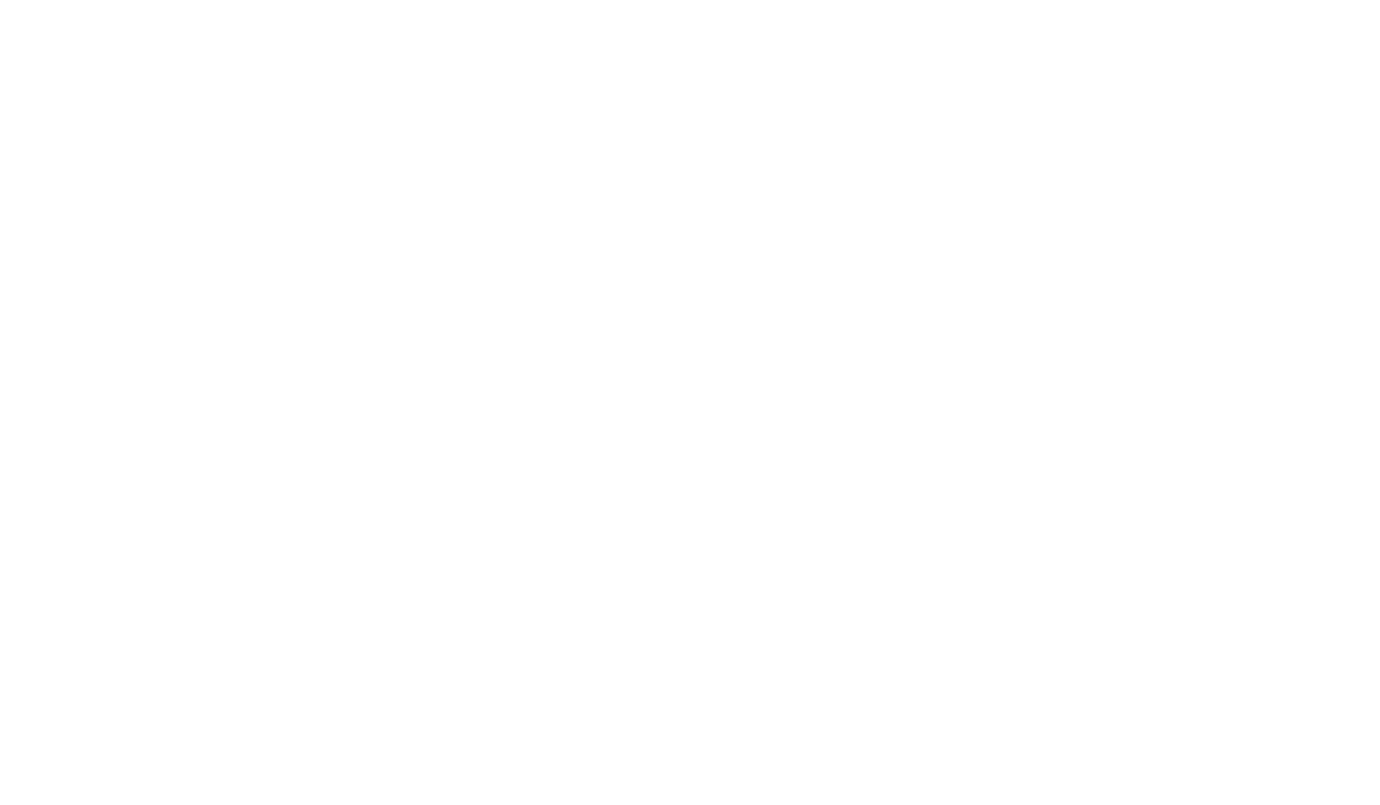
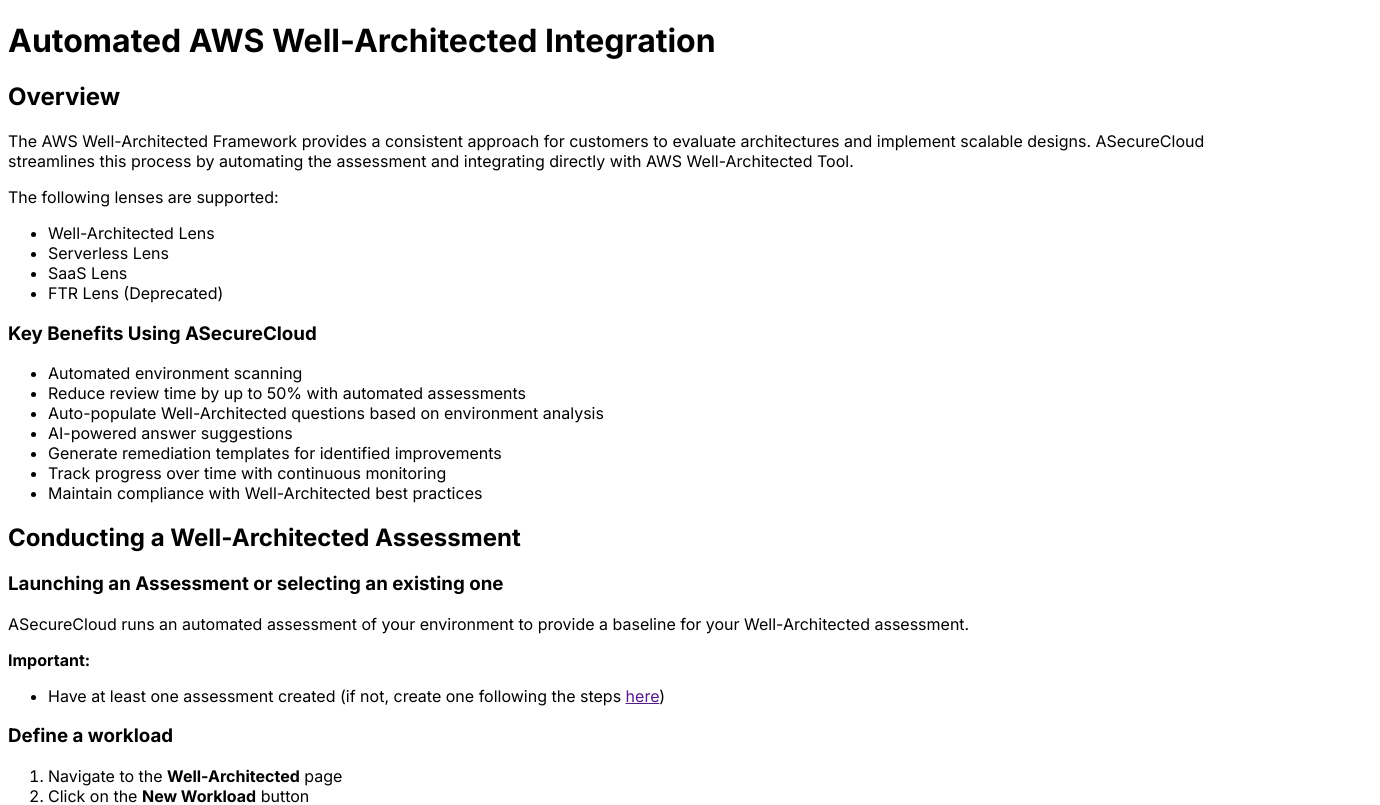
Before and after one commit to asecurecloud/documentation, a Next.js app: page /wellArchitected in a window 1280 px wide. Shown: the top 805 px of the page, 1380 px wide, since content can reach past the window. Built offline with nearby package versions, Linux system fonts and the light colour scheme.

Commit message:
updated images

```diff
--- a/pages/wellArchitected/index.mdx
+++ b/pages/wellArchitected/index.mdx
@@ -0,0 +1,59 @@
+# Automated AWS Well-Architected Integration
+
+## Overview
+
+
+The AWS Well-Architected Framework provides a consistent approach for customers to evaluate architectures and implement scalable designs.
+ASecureCloud streamlines this process by automating the assessment and integrating directly with AWS Well-Architected Tool.
+
+The following lenses are supported:
+
+- Well-Architected Lens
+- Serverless Lens
+- SaaS Lens
+- FTR Lens (Deprecated)
+
+### Key Benefits Using ASecureCloud
+
+- Automated environment scanning
+- Reduce review time by up to 50% with automated assessments
+- Auto-populate Well-Architected questions based on environment analysis
+- AI-powered answer suggestions
+- Generate remediation templates for identified improvements
+- Track progress over time with continuous monitoring
+- Maintain compliance with Well-Architected best practices
+
+
+## Conducting a Well-Architected Assessment
+
+### Launching an Assessment or selecting an existing one
+
+ASecureCloud runs an automated assessment of your environment to provide a baseline for your Well-Architected assessment.
+
+**Important:**
+- Have at least one assessment created (if not, create one following the steps [here]())
+
+### Define a workload
+
+1. Navigate to the **Well-Architected** page
+2. Click on the **New Workload** button
+
+![New Workload](/images/NewWorkload.png)
+
+### Select workload details
+
+You can further define the workload in the pop-up window by selecting
+
+- Lens ( one of the supported lenses)
+- Tags for the workload
+- VPC ID (if you want to scan a specific VPC)
+- Copy from existing workload (if you want to copy an existing workload)
+
+![Workload Details](/images/Workload-details.png)
+
+### Review Workload answers
+
+
+### Receive remediation context and solutions
+
+### Upload to Well-Architected Tool
```
Also changed, not shown: public/images/NewWorkload.png (added), public/images/workload-details.png (added).
